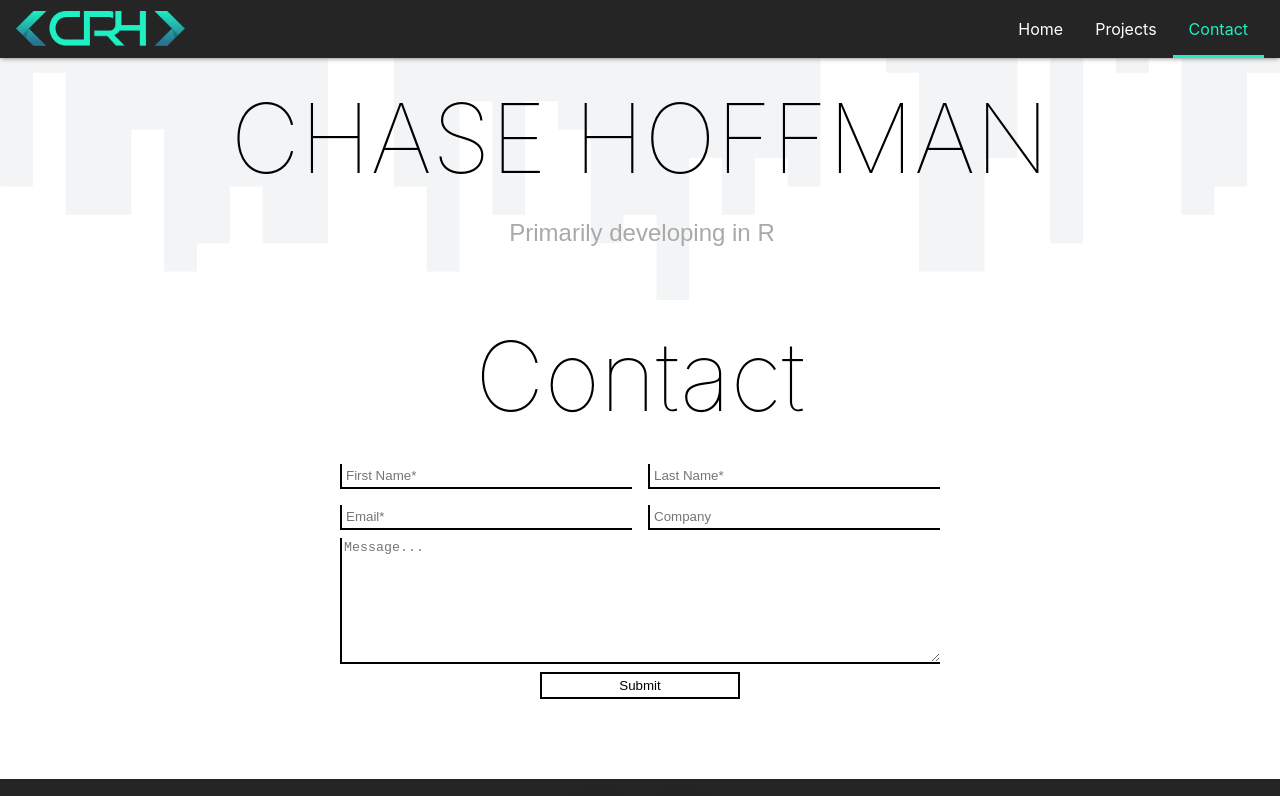
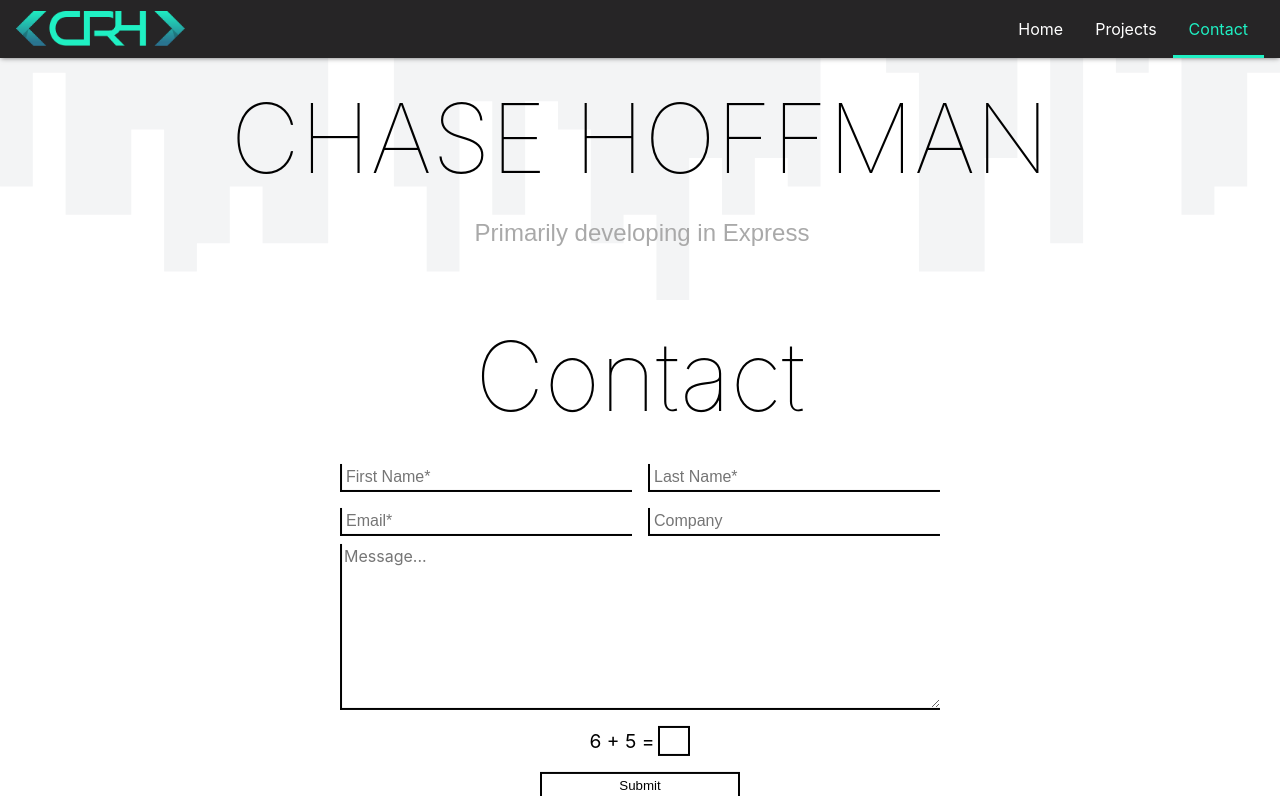
Before and after one commit to chasehoff/portfolio, a React (Create React App) app in the folder front-end/: page /contact in a window 1280 px wide. Shown: the top 796 px of the page. Built offline with nearby package versions, Linux system fonts and the light colour scheme.

Commit message:
Added captcha with serverside validation

```diff
--- a/front-end/package.json
+++ b/front-end/package.json
@@ -9,6 +9,7 @@
     "@testing-library/react": "^11.1.0",
     "@testing-library/user-event": "^12.1.10",
     "axios": "^0.21.1",
+    "framer-motion": "^4.1.17",
     "react": "^17.0.1",
     "react-dom": "^17.0.1",
     "react-particles-js": "^3.4.1",
--- a/front-end/src/components/hero/Hero.js
+++ b/front-end/src/components/hero/Hero.js
@@ -14,8 +14,8 @@ function Hero() {
                     'Primarily developing in React',
                     'Primarily developing in Node'
                 ]}
-                    typeSpeed={60}
-                    backSpeed={60}
+                    typeSpeed={80}
+                    backSpeed={80}
                     loop >
                     <input className="typed__styling" type="text"/>
                 </Typed>
--- a/front-end/src/views/contact/Contact.js
+++ b/front-end/src/views/contact/Contact.js
@@ -1,4 +1,5 @@
 import React, { useState } from 'react';
+import { motion } from "framer-motion";
 import Footer from '../../components/footer/Footer';
 import axios from 'axios';
 import './index.css';
@@ -11,6 +12,29 @@ function Contact() {
         e.preventDefault();
         submitEmail();
     }
+
+    const pageVariants = {
+        initial: {
+          opacity: 0,
+          y: "-10vh",
+          scale: 0.8,
+        },
+        in: {
+          opacity: 1,
+          y: 0,
+          scale: 1,
+        },
+        out: {
+          opacity: 0,
+          y: "100vh",
+          scale: 1.2,
+        },
+    };
+    const pageTransition = {
+        type: "tween",
+        ease: "anticipate",
+        duration: 0.8,
+    };
 
     const submitEmail = () => {
         setFormBtn('Sending...')
@@ -28,7 +52,8 @@ function Contact() {
                     lname: '',
                     email: '',
                     company: '',
-                    message: ''
+                    message: '',
+                    captcha: ''
                 });
                 setFormBtn('Submitted!')
             } else {
@@ -38,11 +63,14 @@ function Contact() {
         .catch((error) => {
             console.log(error)
         })
-
     }
 
     return (
-        <div className="contact__container">
+        <motion.div initial="initial"
+        animate="in"
+        exit="out"
+        variants={pageVariants}
+        transition={pageTransition}  className="contact__container">
             <h2 className="contact__header">Contact</h2>
             <form className="contact__form" onSubmit={handleSubmit}>
                 <div className="contact__input__section">
@@ -56,10 +84,14 @@ function Contact() {
                 <div className="contact__input__section">
                     <textarea rows="8" className="contact__item__single" name="message" placeholder="Message..." value={formInfo.message} onChange={(e) => setFormInfo({...formInfo, message: e.target.value})} />
                 </div>
+                <div className="captcha__container">
+                    <p>6 + 5 = </p>
+                    <input className="captcha__input" placeholder="" value={formInfo.captcha} onChange={(e) => setFormInfo({...formInfo, captcha: e.target.value})} />
+                </div>
                 <button className="contact__submit__button" type="submit">{formBtn}</button>
             </form>
             <Footer />
-        </div>
+        </motion.div>
     )
 }
 
--- a/front-end/src/views/contact/index.css
+++ b/front-end/src/views/contact/index.css
@@ -30,6 +30,7 @@
     border-right: none;
     border-left: 2px solid black;
     border-bottom: 2px solid black;
+    font-size: inherit;
 }
 .contact__item__single {
     border-top: none;
@@ -37,6 +38,8 @@
     border-left: 2px solid black;
     border-bottom: 2px solid black;
     width: 100%;
+    font-family: inherit;
+    font-size: inherit;
 }
 .contact__submit__button {
     background-color: transparent;
@@ -51,6 +54,19 @@
 .contact__input__section .contact__item__double:nth-of-type(2) {
     margin-left: .5rem;
 }
+.captcha__container {
+    display: flex;
+    justify-content: center;
+    margin: 1rem 0 .5rem 0;
+    align-items: center;
+}
+.captcha__input {
+    margin-left: .25rem;
+    border: 2px solid black;
+    padding: .25rem;
+    width: 20px;
+    font-size: inherit;
+}
 
 @media screen and (max-width: 690px) {
     .contact__form {
--- a/front-end/src/views/home/Home.js
+++ b/front-end/src/views/home/Home.js
@@ -1,12 +1,39 @@
 import React from 'react';
+import { motion } from "framer-motion";
 import './index.css';
 import Skill from '../../components/skill/Skill';
 import Skills from '../../components/skill/Skills.json';
 import Footer from '../../components/footer/Footer';
 
 function Home() {
+    const pageVariants = {
+        initial: {
+          opacity: 0,
+          y: "-10vh",
+          scale: 0.8,
+        },
+        in: {
+          opacity: 1,
+          y: 0,
+          scale: 1,
+        },
+        out: {
+          opacity: 0,
+          y: "100vh",
+          scale: 1.2,
+        },
+    };
+    const pageTransition = {
+        type: "tween",
+        ease: "anticipate",
+        duration: 0.8,
+    };
     return (
-        <div className="home__container">
+        <motion.div initial="initial"
+        animate="in"
+        exit="out"
+        variants={pageVariants}
+        transition={pageTransition} className="home__container">
             <div className="home__container__section">
                 <img className="home__mockup" src="./images/guru_mockup.svg" alt="Timeguru mockup" />
                 <div className="home__container__item">
@@ -26,7 +53,7 @@ function Home() {
                 </div>
             </div>
             <Footer />
-        </div>
+        </motion.div>
     )
 }
 
--- a/front-end/src/views/projects/Projects.js
+++ b/front-end/src/views/projects/Projects.js
@@ -1,12 +1,39 @@
 import React from 'react';
+import { motion } from "framer-motion";
 import Project from '../../components/project/Project';
 import ideas from './Projects.json';
 import Footer from '../../components/footer/Footer';
 import './index.css';
 
 function Projects() {
+    const pageVariants = {
+        initial: {
+          opacity: 0,
+          y: "-10vh",
+          scale: 0.8,
+        },
+        in: {
+          opacity: 1,
+          y: 0,
+          scale: 1,
+        },
+        out: {
+          opacity: 0,
+          y: "100vh",
+          scale: 1.2,
+        },
+    };
+    const pageTransition = {
+        type: "tween",
+        ease: "anticipate",
+        duration: 0.8,
+    };
     return (
-        <div>
+        <motion.div initial="initial"
+        animate="in"
+        exit="out"
+        variants={pageVariants}
+        transition={pageTransition}>
             <h2 className="projects__header">Projects</h2>
             <div className="projects__render">
                 {
@@ -16,7 +43,7 @@ function Projects() {
                 }
             </div>
             <Footer />
-        </div>
+        </motion.div>
     )
 }
 
```
Also changed, not shown: 2 other files (tests, documents, lock files or other folders).
